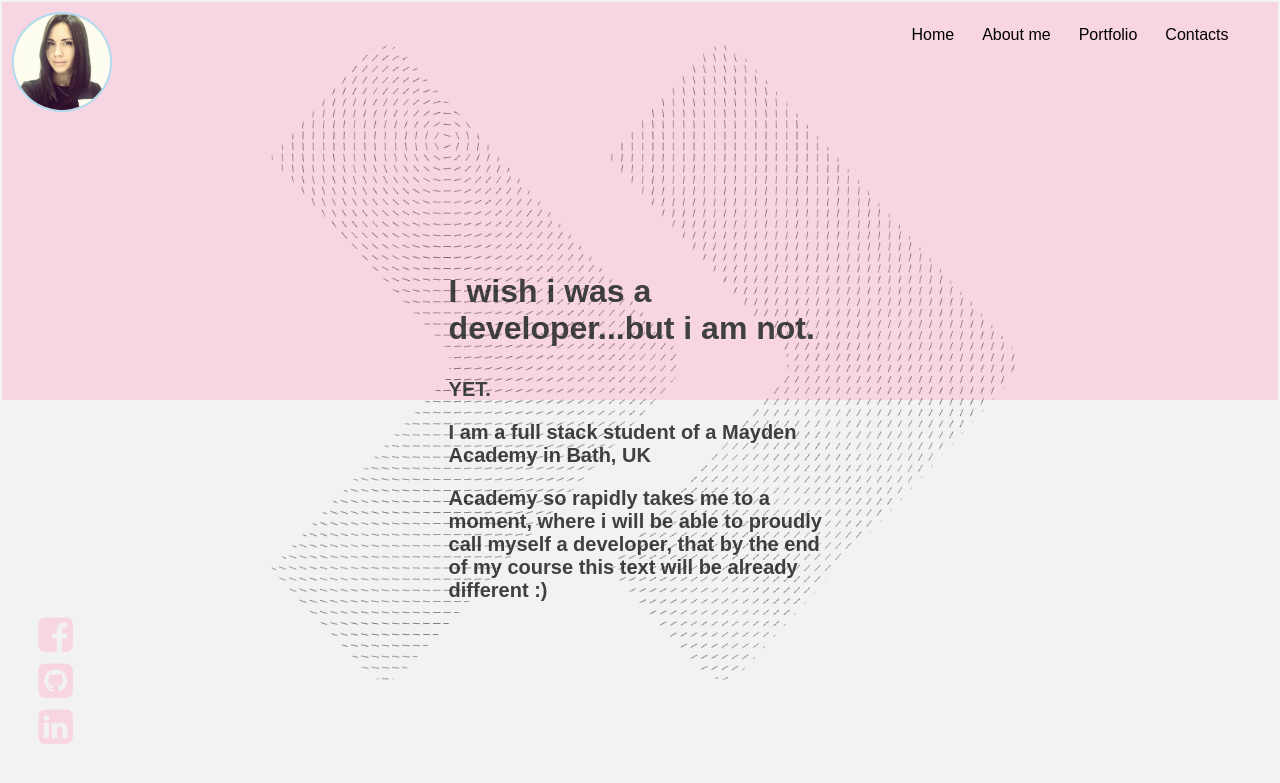
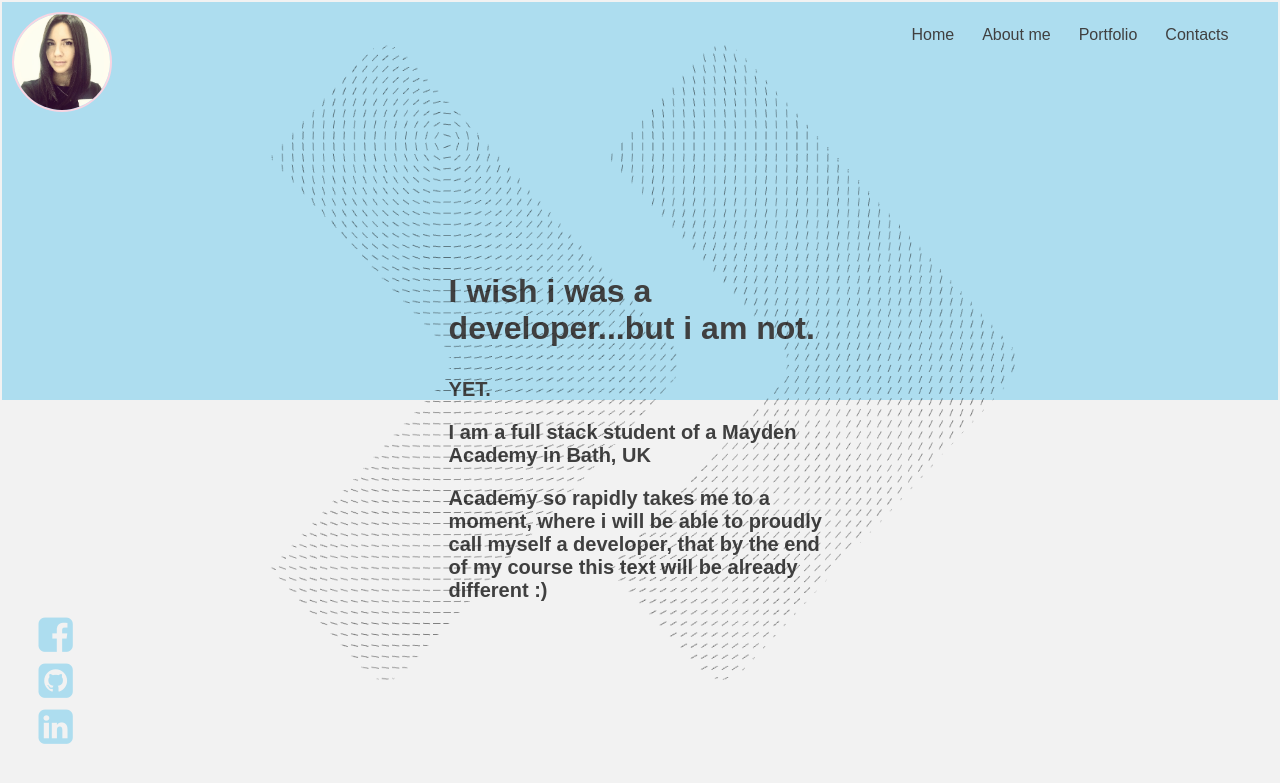
Before and after one commit to Liliya-V/Portfolio, a PHP site: page /aboutme.html in a window 1280 px wide. Shown: the top 783 px of the page. Run offline with PHP 8.4, Linux system fonts and the light colour scheme.

Commit message:
changed a hometop element color, changes a navbar and a mypicture border color and hover color, change a social element and its hover color

```diff
--- a/aboutme.html
+++ b/aboutme.html
@@ -9,9 +9,9 @@
         <meta name="viewport" content="width=device-width, initial-scale=1.0">
     </head>
     <body>
-        <div class="hometop">
+        <div class="aboutme-hometop">
             <nav>
-                <img class="mypicture" src="images/IMG_9169.jpg" alt="Liliya">
+                <img class="aboutme-mypicture" src="images/IMG_9169.jpg" alt="Liliya">
                 <a href="#">Contacts</a>
                 <a href="#">Portfolio</a>
                 <a href="aboutme.html">About me</a>
@@ -39,7 +39,7 @@
         </div>
         <div class="homecenter">
             <img class="aboutme-arrows" src="images/arrow-img.png" alt="Arrows">
-            <div class="social">
+            <div class="aboutme-social">
                 <a href="#"><i class="fa fa-facebook-square"></i></a>
                 <a href="#"><i class="fa fa-github-square"></i></a>
                 <a href="#"><i class="fa fa-linkedin-square"></i></a>
--- a/css/stylesheet.css
+++ b/css/stylesheet.css
@@ -38,7 +38,7 @@ nav {
 nav a {
     text-decoration: none;
     font-size: 2vh;
-    color: black;
+    color: #404040;
     float: right;
     margin: 14px;
 }
@@ -144,5 +144,44 @@ h4 {
     position: absolute;
     top: 60%;
     left: 35%;
+}
 
+.aboutme-hometop {
+    background-color: #adddef;
+    height: 50vh;
+    width: 100vw;
+    position: relative;
+    border-top: 2px solid #f2f2f2;
+    border-left: 2px solid #f2f2f2;
+    border-right: 2px solid #f2f2f2;
 }
+
+.aboutme-hometop nav a:hover {
+    color: #F8D5E2;
+}
+
+.aboutme-social a {
+    color: #adddef;
+}
+
+.aboutme-social a:hover {
+    color: #F8D5E2;
+}
+
+.aboutme-social {
+    display:flex;
+    flex-direction: column;
+    font-size: 5vh;
+    position: absolute;
+    bottom: 10px;
+    left: 3%;
+}
+
+.aboutme-mypicture {
+    width: 100px;
+    height: 100px;
+    border: 2px solid #F8D5E2;
+    border-radius: 50%;
+    margin: 0;
+    padding: 0;
+}
```
